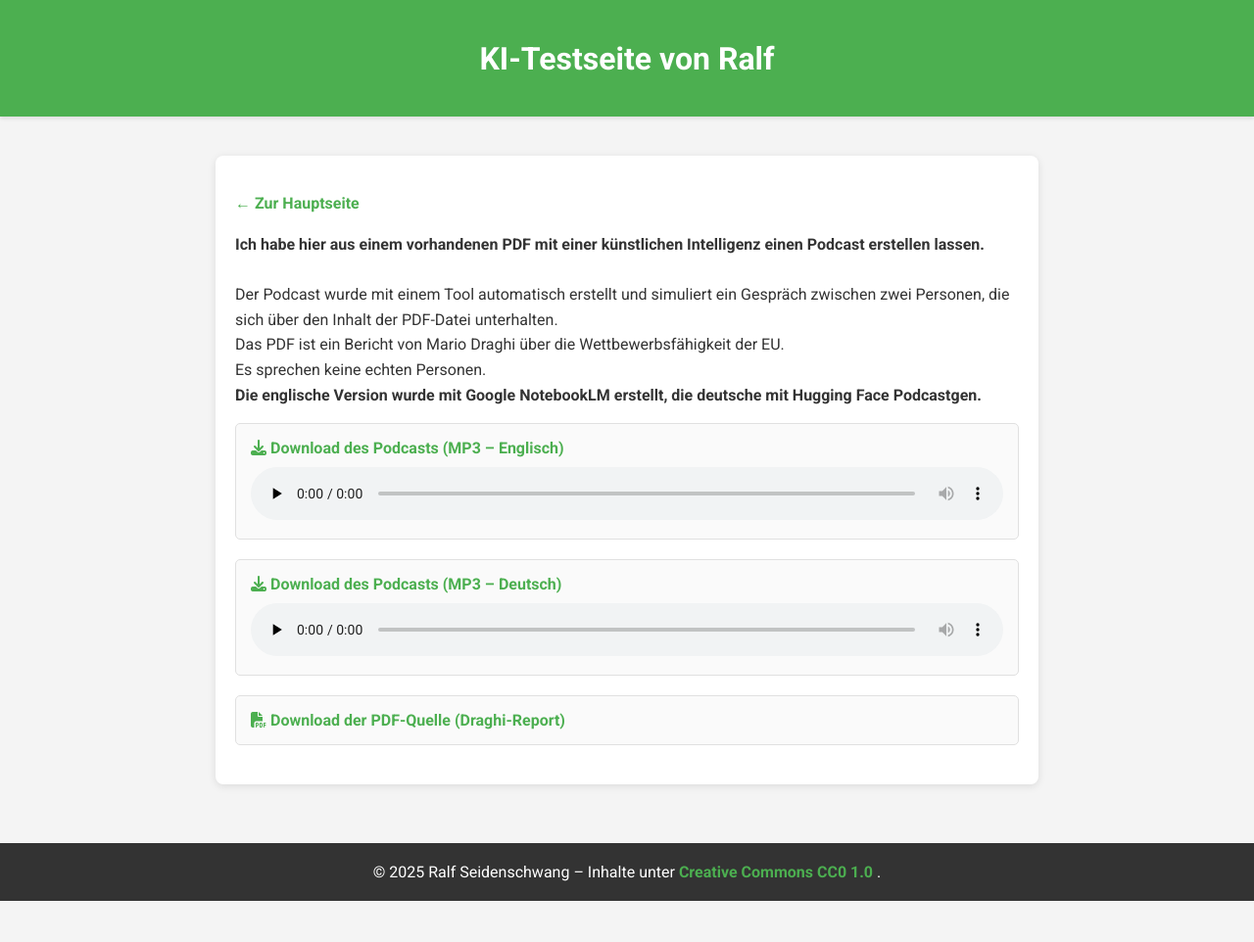
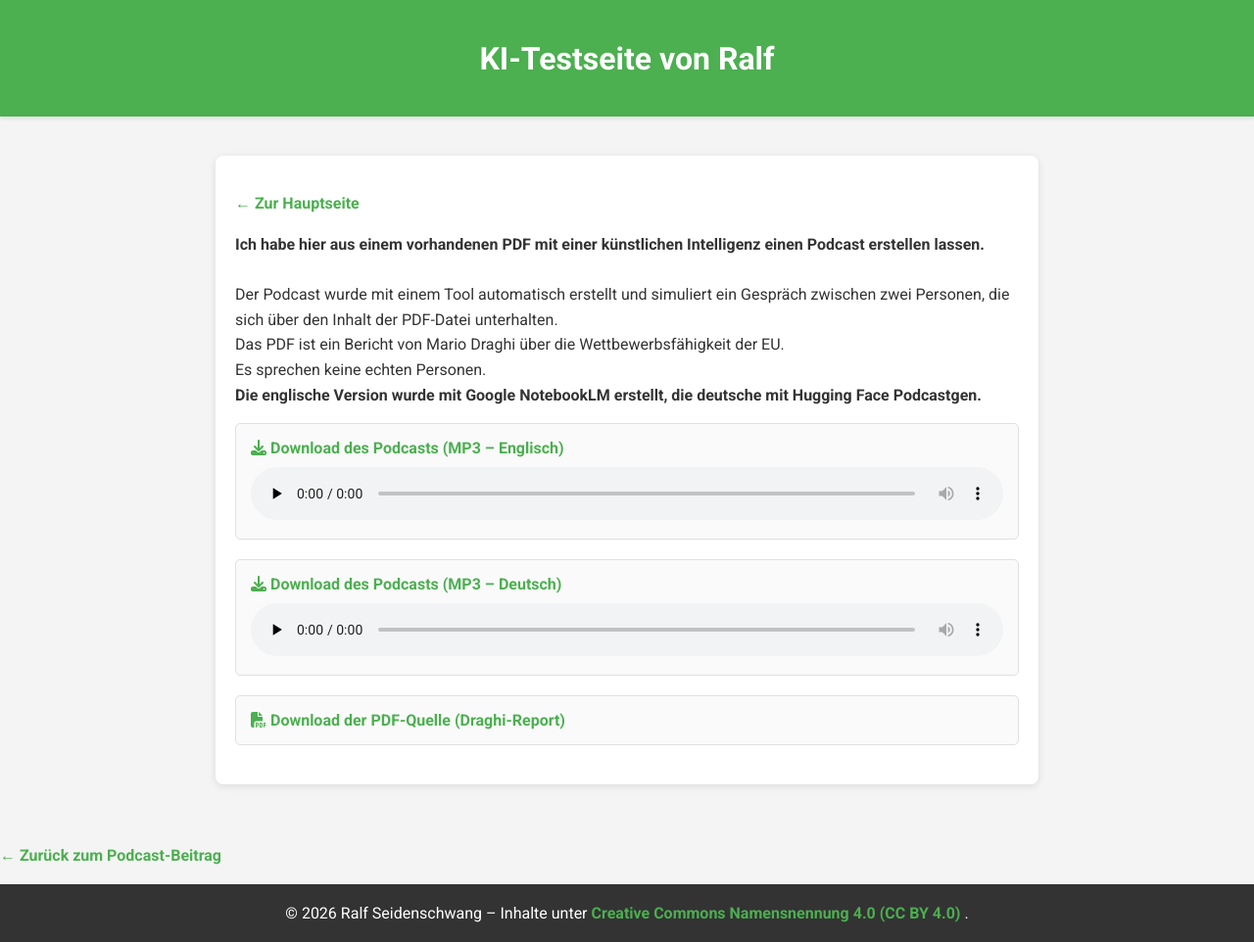
Before and after one commit to RalfSei/RalfSei.github.io, a Jekyll site: the page assets/podcast/index.html, which Jekyll copies as it is, in a window 1280 px wide. Shown: the whole page at 98% size. Built offline with Jekyll 4.4.1, drawn with Linux system fonts in a browser that asks for light colours; before the commit the page ends 920 px from its top, so only the background shows below that.

Commit message:
Change copyright year to 2026 and update license
Updated copyright year and license information in the footer.

```diff
--- a/assets/podcast/index.html
+++ b/assets/podcast/index.html
@@ -141,11 +141,13 @@
         </ul>
     </main>
 
+<p><a href="/legaltech-codebeispiel/">← Zurück zum Podcast-Beitrag</a></p>
+
     <footer>
-        &copy; 2025 Ralf Seidenschwang – Inhalte unter
-        <a href="https://creativecommons.org/publicdomain/zero/1.0/deed.de" target="_blank" rel="noopener noreferrer">
-            Creative Commons CC0 1.0
+        &copy; 2026 Ralf Seidenschwang – Inhalte unter
+        <a href="https://creativecommons.org/licenses/by/4.0/deed.de" target="_blank" rel="noopener noreferrer">
+            Creative Commons Namensnennung 4.0 (CC BY 4.0)
         </a>.
     </footer>
 </body>
-  </html>
+</html>
```
